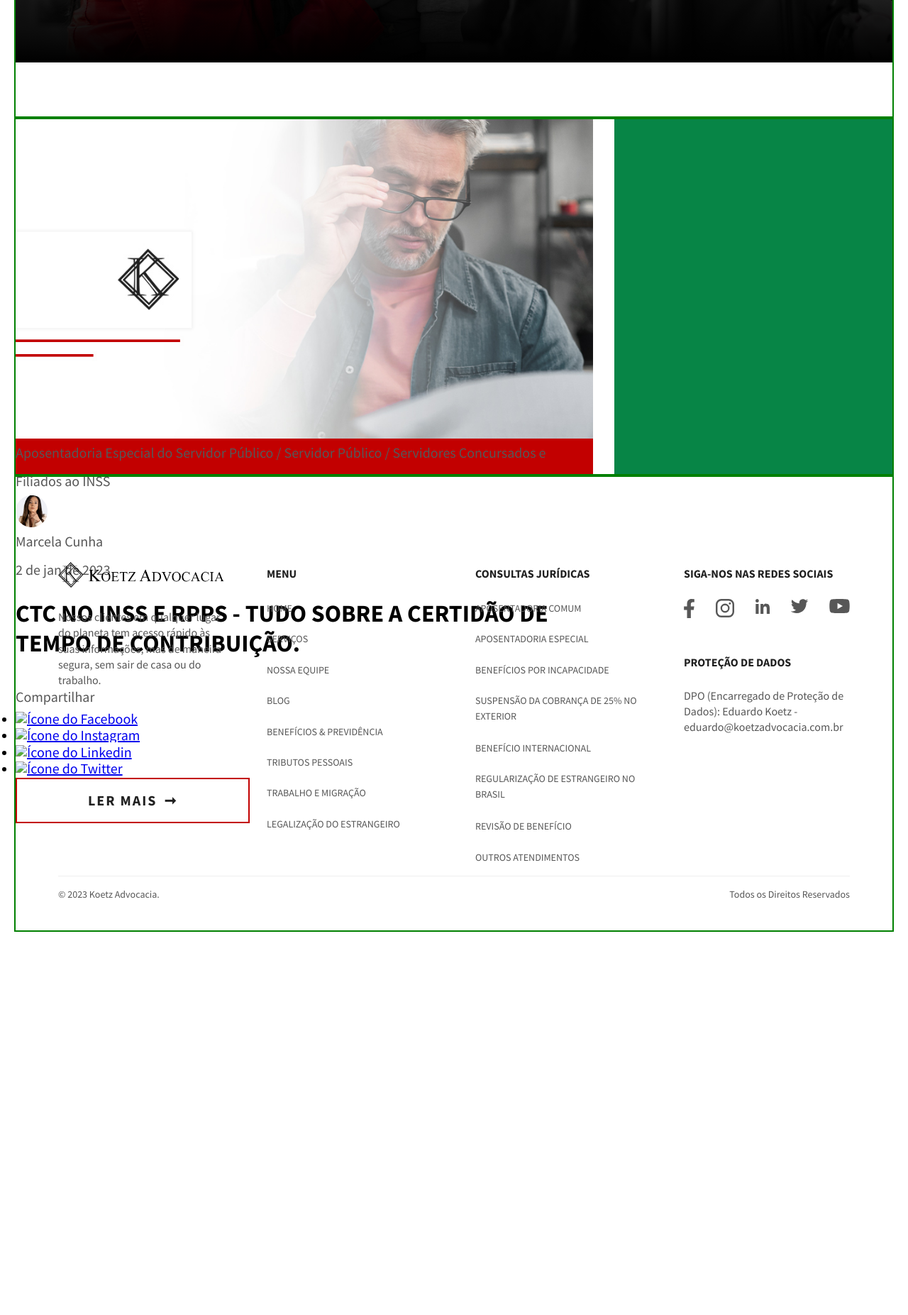
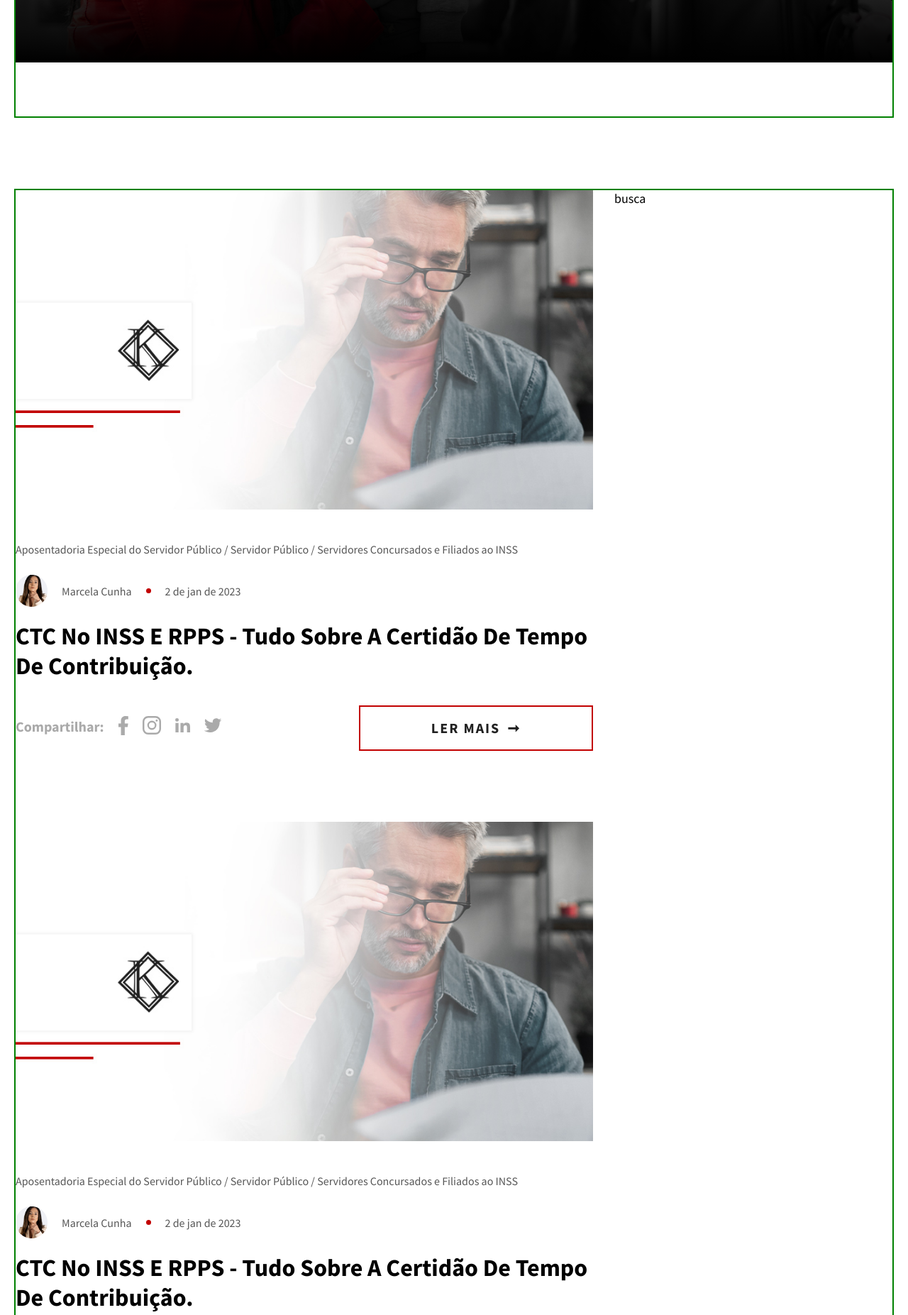
Before and after one commit to combizera/koetz-adv, a PHP site: page /blog.html in a window 1280 px wide. Shown: the part 634-2487 px from the top of the page at 71% size. Before the commit the page ends 1947 px from the top, so only its background shows below. Run offline with PHP 8.4, Linux system fonts and the light colour scheme.

Commit message:
Postagem blog CSS desktop

```diff
--- a/assets/css/_base.scss
+++ b/assets/css/_base.scss
@@ -118,19 +118,3 @@
   color: $grey-normal;
   padding: 40px;
 }
-
-.blog-grid-container {
-  display: grid;
-  grid-template-columns: repeat(6, 1fr);
-  gap: 30px;
-}
-.blog-main {
-  grid-column: span 4;
-  background-color: #c20000;
-  height: 500px;
-}
-.blog-aside {
-  height: 500px;
-  grid-column: span 2;
-  background-color: #078546;
-}
--- a/assets/css/elements/base/_typo.scss
+++ b/assets/css/elements/base/_typo.scss
@@ -160,7 +160,7 @@
 }
 
 .btn-pri {
-  transition: all 0.5 ease;
+  transition: all 0.3s ease;
   &:after {
     content: "➞";
     margin-left: 10px;
@@ -168,9 +168,6 @@
   &:hover {
     background-color: $red;
     color: $white;
-    &:after {
-      margin-left: 1rem;
-    }
   }
 }
 .btn-pri-dark {
@@ -200,11 +197,7 @@
   &:hover {
     background-color: $grey-dark;
     border: 2px solid $grey-dark;
-
     color: $white;
-    &:after {
-      margin-left: 1rem;
-    }
   }
 }
 
--- a/assets/css/elements/others/_blog-home.scss
+++ b/assets/css/elements/others/_blog-home.scss
@@ -32,3 +32,73 @@
     }
   }
 }
+
+.blog-grid-container {
+  display: grid;
+  grid-template-columns: repeat(6, 1fr);
+  gap: 30px;
+  margin-top: 100px;
+}
+.blog-main {
+  grid-column: span 4;
+  gap: 100px;
+  display: flex;
+  flex-direction: column;
+  .blog-post {
+    display: flex;
+    flex-direction: column;
+    div {
+      display: flex;
+    }
+    .blog-post-category {
+      margin: 40px 0 20px 0;
+      font-size: 1rem;
+    }
+
+    .blog-post-autor {
+      gap: 20px;
+      align-items: center;
+      p {
+        font-size: 1rem;
+      }
+      span {
+        content: "";
+        display: block;
+        width: 7px;
+        height: 7px;
+        border-radius: 8px;
+        background-color: $red;
+      }
+    }
+    h2 {
+      text-transform: capitalize;
+    }
+    .blog-post-links {
+      align-items: center;
+      justify-content: space-between;
+      p {
+        font-weight: 700;
+        opacity: 0.5;
+        margin-right: 20px;
+        margin-top: -5px;
+      }
+      ul {
+        list-style: none;
+        display: flex;
+        gap: 20px;
+        align-items: center;
+        a {
+          opacity: 0.5;
+          transition: 0.5s ease;
+          &:hover {
+            opacity: 1;
+          }
+        }
+      }
+    }
+  }
+}
+
+.blog-aside {
+  grid-column: span 2;
+}
--- a/assets/css/style.css
+++ b/assets/css/style.css
@@ -81,24 +81,6 @@
   letter-spacing: 2px;
   color: #575757;
   padding: 40px;
-}
-
-.blog-grid-container {
-  display: grid;
-  grid-template-columns: repeat(6, 1fr);
-  gap: 30px;
-}
-
-.blog-main {
-  grid-column: span 4;
-  background-color: #c20000;
-  height: 500px;
-}
-
-.blog-aside {
-  height: 500px;
-  grid-column: span 2;
-  background-color: #078546;
 }
 
 #cta-email {
@@ -516,7 +498,7 @@
 }
 
 .btn-pri {
-  transition: all 0.5 ease;
+  transition: all 0.3s ease;
 }
 .btn-pri:after {
   content: "➞";
@@ -525,9 +507,6 @@
 .btn-pri:hover {
   background-color: #c20000;
   color: #fff;
-}
-.btn-pri:hover:after {
-  margin-left: 1rem;
 }
 
 .btn-pri-dark {
@@ -559,9 +538,6 @@
   background-color: #202020;
   border: 2px solid #202020;
   color: #fff;
-}
-.btn-sec:hover:after {
-  margin-left: 1rem;
 }
 
 .secao-tit {
@@ -972,4 +948,74 @@
 }
 #blog .hero-txt h2 {
   text-transform: capitalize;
+}
+
+.blog-grid-container {
+  display: grid;
+  grid-template-columns: repeat(6, 1fr);
+  gap: 30px;
+  margin-top: 100px;
+}
+
+.blog-main {
+  grid-column: span 4;
+  gap: 100px;
+  display: flex;
+  flex-direction: column;
+}
+.blog-main .blog-post {
+  display: flex;
+  flex-direction: column;
+}
+.blog-main .blog-post div {
+  display: flex;
+}
+.blog-main .blog-post .blog-post-category {
+  margin: 40px 0 20px 0;
+  font-size: 1rem;
+}
+.blog-main .blog-post .blog-post-autor {
+  gap: 20px;
+  align-items: center;
+}
+.blog-main .blog-post .blog-post-autor p {
+  font-size: 1rem;
+}
+.blog-main .blog-post .blog-post-autor span {
+  content: "";
+  display: block;
+  width: 7px;
+  height: 7px;
+  border-radius: 8px;
+  background-color: #c20000;
+}
+.blog-main .blog-post h2 {
+  text-transform: capitalize;
+}
+.blog-main .blog-post .blog-post-links {
+  align-items: center;
+  justify-content: space-between;
+}
+.blog-main .blog-post .blog-post-links p {
+  font-weight: 700;
+  opacity: 0.5;
+  margin-right: 20px;
+  margin-top: -5px;
+}
+.blog-main .blog-post .blog-post-links ul {
+  list-style: none;
+  display: flex;
+  gap: 20px;
+  align-items: center;
+}
+.blog-main .blog-post .blog-post-links ul a {
+  opacity: 0.5;
+  transition: 0.5s ease;
+}
+.blog-main .blog-post .blog-post-links ul a:hover {
+  opacity: 1;
+}
+
+.blog-aside {
+  grid-column: span 2;
 }/*# sourceMappingURL=style.css.map */
--- a/blog.html
+++ b/blog.html
@@ -71,7 +71,9 @@
       </div>
     </section>
 
+    <!-- BLOG GERAL -->
     <div class="blog-grid-container container">
+      <!-- BLOG MAIN -->
       <section class="blog-main">
         <div class="blog-post">
           <div class="blog-post-img"><img src="./assets/img/foto.png" alt="Postagem blog"></div>
@@ -85,13 +87,67 @@
           <h2>CTC no INSS e RPPS - Tudo sobre a Certidão de Tempo de Contribuição.</h2>
           <div class="blog-post-links">
             <div class="blog-post-sociais">
-              <p>Compartilhar
+              <p>Compartilhar:
               <nav>
                 <ul>
-                  <li><a href="./assets/img/icons/facebook-dark.svg"><img src="#" alt="Ícone do Facebook"></a></li>
-                  <li><a href="./assets/img/icons/instagram-dark.svg"><img src="#" alt="Ícone do Instagram"></a></li>
-                  <li><a href="./assets/img/icons/linkedin-dark.svg"><img src="#" alt="Ícone do Linkedin"></a></li>
-                  <li><a href="./assets/img/icons/twitter-dark.svg"><img src="#" alt="Ícone do Twitter"></a></li>
+                  <li><a href="#"><img src="./assets/img/icons/facebook-dark.svg" alt="Ícone do Facebook"></a></li>
+                  <li><a href="#"><img src="./assets/img/icons/instagram-dark.svg" alt="Ícone do Instagram"></a></li>
+                  <li><a href="#"><img src="./assets/img/icons/linkedin-dark.svg" alt="Ícone do Linkedin"></a></li>
+                  <li><a href="#"><img src="./assets/img/icons/twitter-dark.svg" alt="Ícone do Twitter"></a></li>
+                </ul>
+              </nav>
+              </p>
+            </div>
+            <a href="#" class="btn btn-pri">Ler mais</a>
+          </div>
+        </div>
+
+        <div class="blog-post">
+          <div class="blog-post-img"><img src="./assets/img/foto.png" alt="Postagem blog"></div>
+          <p class="blog-post-category">Aposentadoria Especial do Servidor Público / Servidor Público / Servidores Concursados e Filiados ao INSS</p>
+          <div class="blog-post-autor">
+            <img src="./assets/img/autor.png" alt="Autor">
+            <p>Marcela Cunha</p>
+            <span></span>
+            <p>2 de jan de 2023</p>
+          </div>
+          <h2>CTC no INSS e RPPS - Tudo sobre a Certidão de Tempo de Contribuição.</h2>
+          <div class="blog-post-links">
+            <div class="blog-post-sociais">
+              <p>Compartilhar:
+              <nav>
+                <ul>
+                  <li><a href="#"><img src="./assets/img/icons/facebook-dark.svg" alt="Ícone do Facebook"></a></li>
+                  <li><a href="#"><img src="./assets/img/icons/instagram-dark.svg" alt="Ícone do Instagram"></a></li>
+                  <li><a href="#"><img src="./assets/img/icons/linkedin-dark.svg" alt="Ícone do Linkedin"></a></li>
+                  <li><a href="#"><img src="./assets/img/icons/twitter-dark.svg" alt="Ícone do Twitter"></a></li>
+                </ul>
+              </nav>
+              </p>
+            </div>
+            <a href="#" class="btn btn-pri">Ler mais</a>
+          </div>
+        </div>
+
+        <div class="blog-post">
+          <div class="blog-post-img"><img src="./assets/img/foto.png" alt="Postagem blog"></div>
+          <p class="blog-post-category">Aposentadoria Especial do Servidor Público / Servidor Público / Servidores Concursados e Filiados ao INSS</p>
+          <div class="blog-post-autor">
+            <img src="./assets/img/autor.png" alt="Autor">
+            <p>Marcela Cunha</p>
+            <span></span>
+            <p>2 de jan de 2023</p>
+          </div>
+          <h2>CTC no INSS e RPPS - Tudo sobre a Certidão de Tempo de Contribuição.</h2>
+          <div class="blog-post-links">
+            <div class="blog-post-sociais">
+              <p>Compartilhar:
+              <nav>
+                <ul>
+                  <li><a href="#"><img src="./assets/img/icons/facebook-dark.svg" alt="Ícone do Facebook"></a></li>
+                  <li><a href="#"><img src="./assets/img/icons/instagram-dark.svg" alt="Ícone do Instagram"></a></li>
+                  <li><a href="#"><img src="./assets/img/icons/linkedin-dark.svg" alt="Ícone do Linkedin"></a></li>
+                  <li><a href="#"><img src="./assets/img/icons/twitter-dark.svg" alt="Ícone do Twitter"></a></li>
                 </ul>
               </nav>
               </p>
@@ -100,7 +156,11 @@
           </div>
         </div>
       </section>
-      <aside class="blog-aside"></aside>
+
+      <!-- BLOG ASIDE -->
+      <aside class="blog-aside">
+        <div class="blog-aside-busca">busca</div>
+      </aside>
     </div>
 
   </main>
```
Also changed, not shown: 1 other file.
